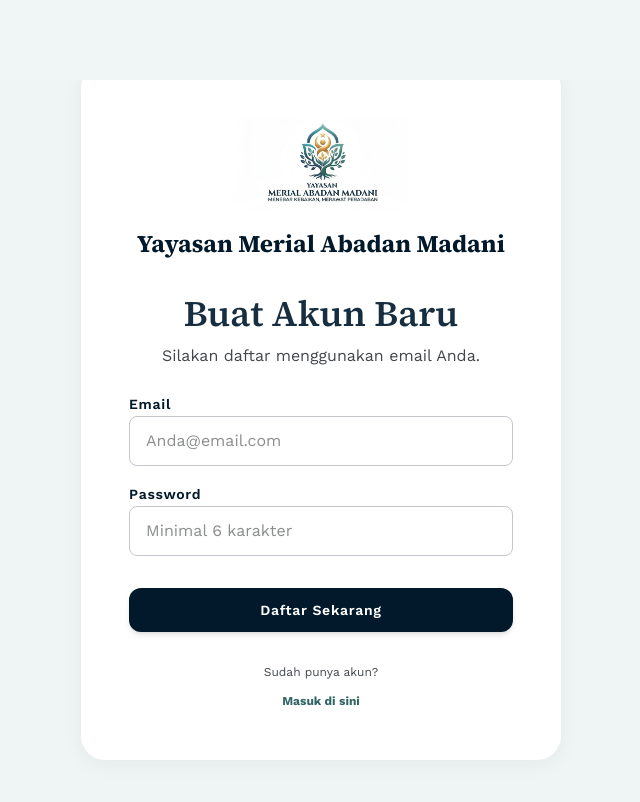
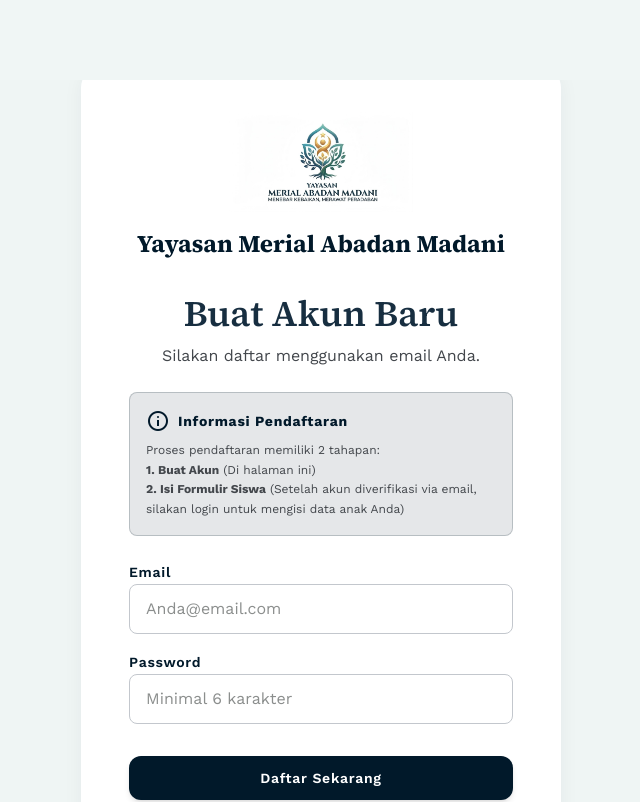
Before and after one commit to smocksec/yayasan-merial-abadan, a Next.js app: page /register in a window 1280 px wide. Shown: the top 802 px of the page, without its empty margins (319-959 px from the left). Built offline with nearby package versions, Linux system fonts and the light colour scheme; no server answers.

Commit message:
fix url configuration redirect

```diff
--- a/src/app/auth/callback/route.ts
+++ b/src/app/auth/callback/route.ts
@@ -14,7 +14,7 @@
     const { error } = await supabase.auth.exchangeCodeForSession(code)
 
     if (!error) {
-      return NextResponse.redirect(`${origin}${next}`)
+      return NextResponse.redirect(`${origin}/login?message=Email berhasil diverifikasi! Silakan login untuk melanjutkan dan melengkapi formulir pendaftaran.`)
     } else {
       return NextResponse.redirect(`${origin}/login?message=Gagal verifikasi email: ${error.message}`)
     }
--- a/src/app/register/page.tsx
+++ b/src/app/register/page.tsx
@@ -33,7 +33,7 @@
       return redirect("/register?message=Gagal mendaftar: " + error.message);
     }
 
-    return redirect("/login?message=Pendaftaran berhasil! Silakan login untuk melanjutkan.");
+    return redirect("/login?message=Akun berhasil dibuat! Silakan cek email Anda untuk memverifikasi pendaftaran. Setelah verifikasi, Anda WAJIB login dan melengkapi Formulir Pendaftaran Siswa.");
   };
 
   return (
@@ -50,6 +50,18 @@
         <div className="w-full mb-6">
           <h2 className="font-headline-lg-mobile text-headline-lg-mobile md:font-headline-lg md:text-headline-lg text-primary-container mb-2">Buat Akun Baru</h2>
           <p className="font-body-md text-body-md text-on-surface-variant">Silakan daftar menggunakan email Anda.</p>
+        </div>
+
+        <div className="w-full mb-6 p-4 bg-primary/10 border border-primary/20 rounded-xl text-left">
+          <h3 className="font-label-md text-label-md text-primary font-bold mb-2 flex items-center gap-2">
+            <span className="material-symbols-outlined text-[20px]">info</span>
+            Informasi Pendaftaran
+          </h3>
+          <p className="font-caption text-caption text-on-surface-variant leading-relaxed">
+            Proses pendaftaran memiliki 2 tahapan: <br/>
+            <strong>1. Buat Akun</strong> (Di halaman ini) <br/>
+            <strong>2. Isi Formulir Siswa</strong> (Setelah akun diverifikasi via email, silakan login untuk mengisi data anak Anda)
+          </p>
         </div>
 
         {searchParams?.message && (
```
